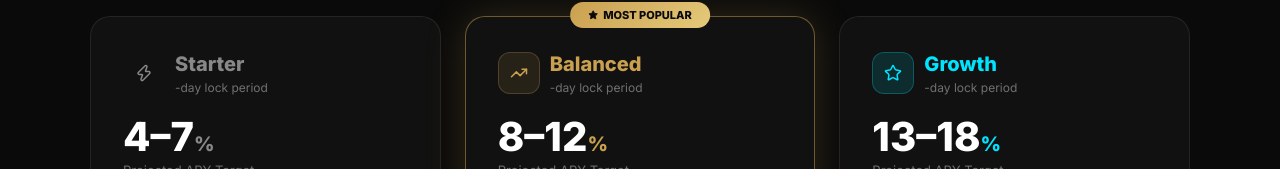
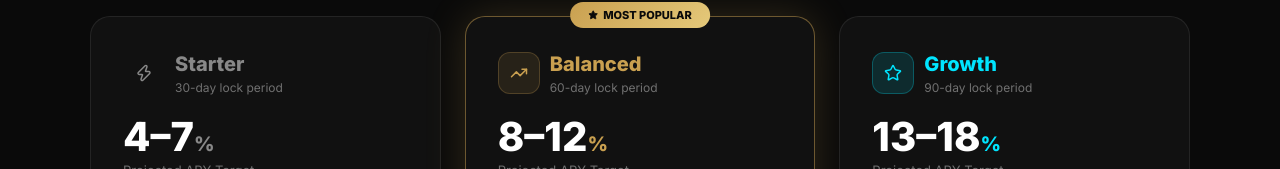
Before and after one commit to vioscott/jtccapital, a React (Vite) app: page /plans in a window 1280 px wide. Shown: the part 370-539 px from the top of the page. Built offline with nearby package versions, Linux system fonts and the light colour scheme.

Commit message:
Initial commit

```diff
--- a/src/pages/DashboardPage.tsx
+++ b/src/pages/DashboardPage.tsx
@@ -1,7 +1,7 @@
 import { useState } from 'react';
 import { Link } from 'react-router-dom';
 import { motion } from 'framer-motion';
-import { TrendingUp, TrendingDown, Wallet, ArrowUpRight, ArrowDownLeft, Activity, DollarSign, BarChart2 } from 'lucide-react';
+import { TrendingUp, Wallet, ArrowUpRight, ArrowDownLeft, Activity, DollarSign, BarChart2 } from 'lucide-react';
 import { PieChart, Pie, Cell, ResponsiveContainer, Tooltip } from 'recharts';
 import { mockPortfolio, mockTrades, mockTransactions, mockPrices } from '../mock/data';
 
--- a/src/pages/PlansPage.tsx
+++ b/src/pages/PlansPage.tsx
@@ -1,11 +1,9 @@
-import { useState } from 'react';
 import { Link } from 'react-router-dom';
 import { motion } from 'framer-motion';
 import { Check, AlertTriangle, ArrowRight, Zap, TrendingUp, Star } from 'lucide-react';
 import { mockPlans } from '../mock/data';
 
 export default function PlansPage() {
-  const [active, setActive] = useState<string | null>(null);
 
   return (
     <div style={{ paddingTop:'100px', padding:'100px 24px 60px' }}>
@@ -44,7 +42,6 @@ export default function PlansPage() {
         }}>
           {mockPlans.map((plan, i) => {
             const isPopular = plan.popular;
-            const isActive = active === plan.id;
             const accentColor = plan.tier === 1 ? '#888' : plan.tier === 2 ? '#C9A050' : '#00E5FF';
             return (
               <motion.div
@@ -85,7 +82,7 @@ export default function PlansPage() {
                   </div>
                   <div>
                     <div style={{ fontSize:'20px', fontWeight:800, color:accentColor }}>{plan.name}</div>
-                    <div style={{ fontSize:'12px', color:'rgba(255,255,255,0.4)' }}>{plan.duration_days}-day lock period</div>
+                    <div style={{ fontSize:'12px', color:'rgba(255,255,255,0.4)' }}>{plan.duration}-day lock period</div>
                   </div>
                 </div>
 
--- a/src/pages/TradingPage.tsx
+++ b/src/pages/TradingPage.tsx
@@ -1,5 +1,5 @@
 import { useState } from 'react';
-import { motion } from 'framer-motion';
+
 import { TrendingUp, TrendingDown, AlertTriangle } from 'lucide-react';
 import { LineChart, Line, XAxis, YAxis, Tooltip, ResponsiveContainer, CartesianGrid } from 'recharts';
 import { mockPrices, goldChartData, btcChartData, ethChartData } from '../mock/data';
--- a/src/pages/WalletPage.tsx
+++ b/src/pages/WalletPage.tsx
@@ -3,7 +3,6 @@ import { motion, AnimatePresence } from 'framer-motion';
 import { ArrowDownLeft, ArrowUpRight, Copy, Check, ExternalLink, AlertCircle } from 'lucide-react';
 import { mockWallets, mockTransactions } from '../mock/data';
 
-const assetColors: Record<string, string> = { BTC:'#F7931A', ETH:'#627EEA', USDT:'#26A17B', GOLD:'#C9A050' };
 
 function CopyButton({ text }: { text: string }) {
   const [copied, setCopied] = useState(false);
```
